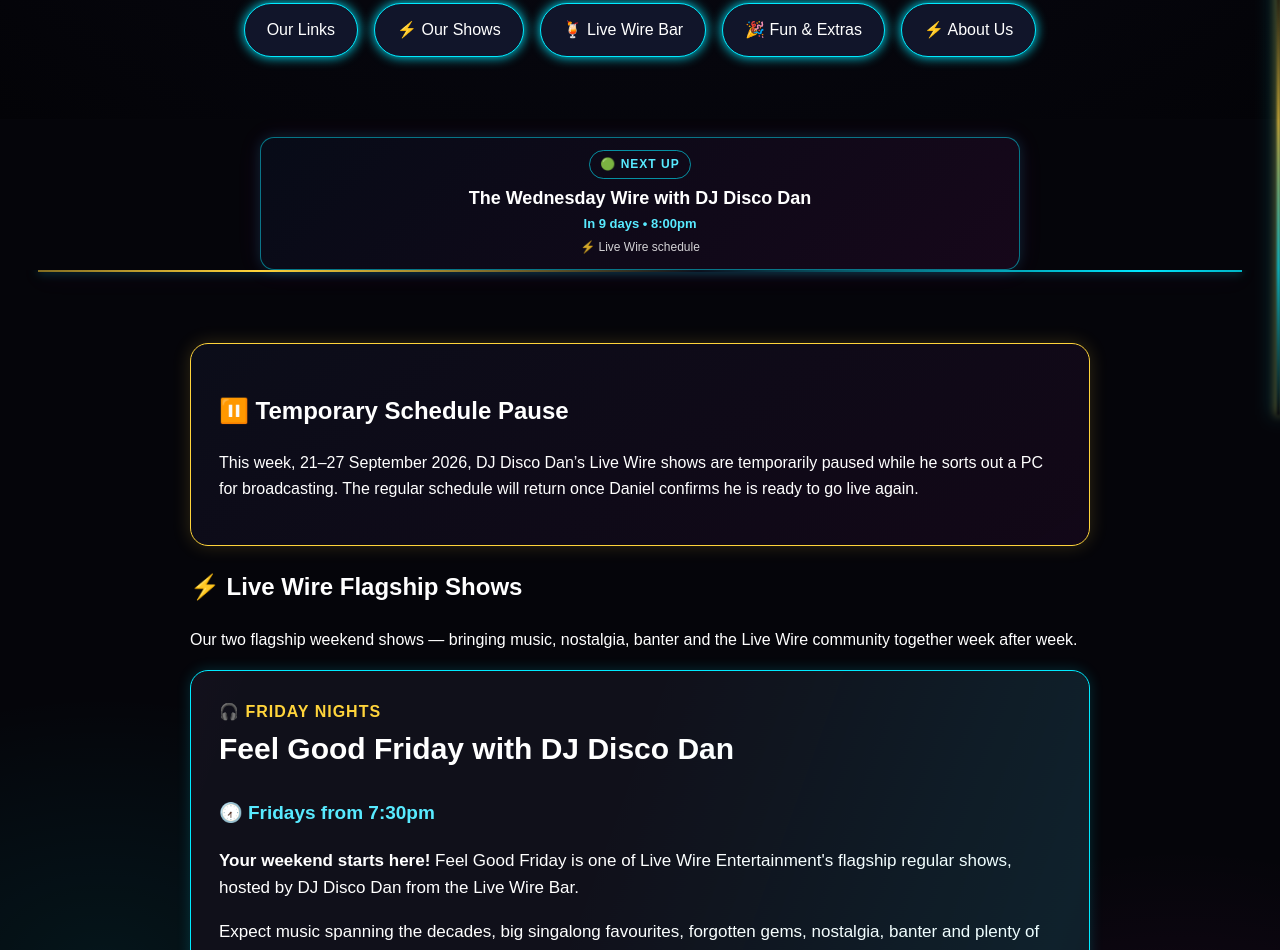
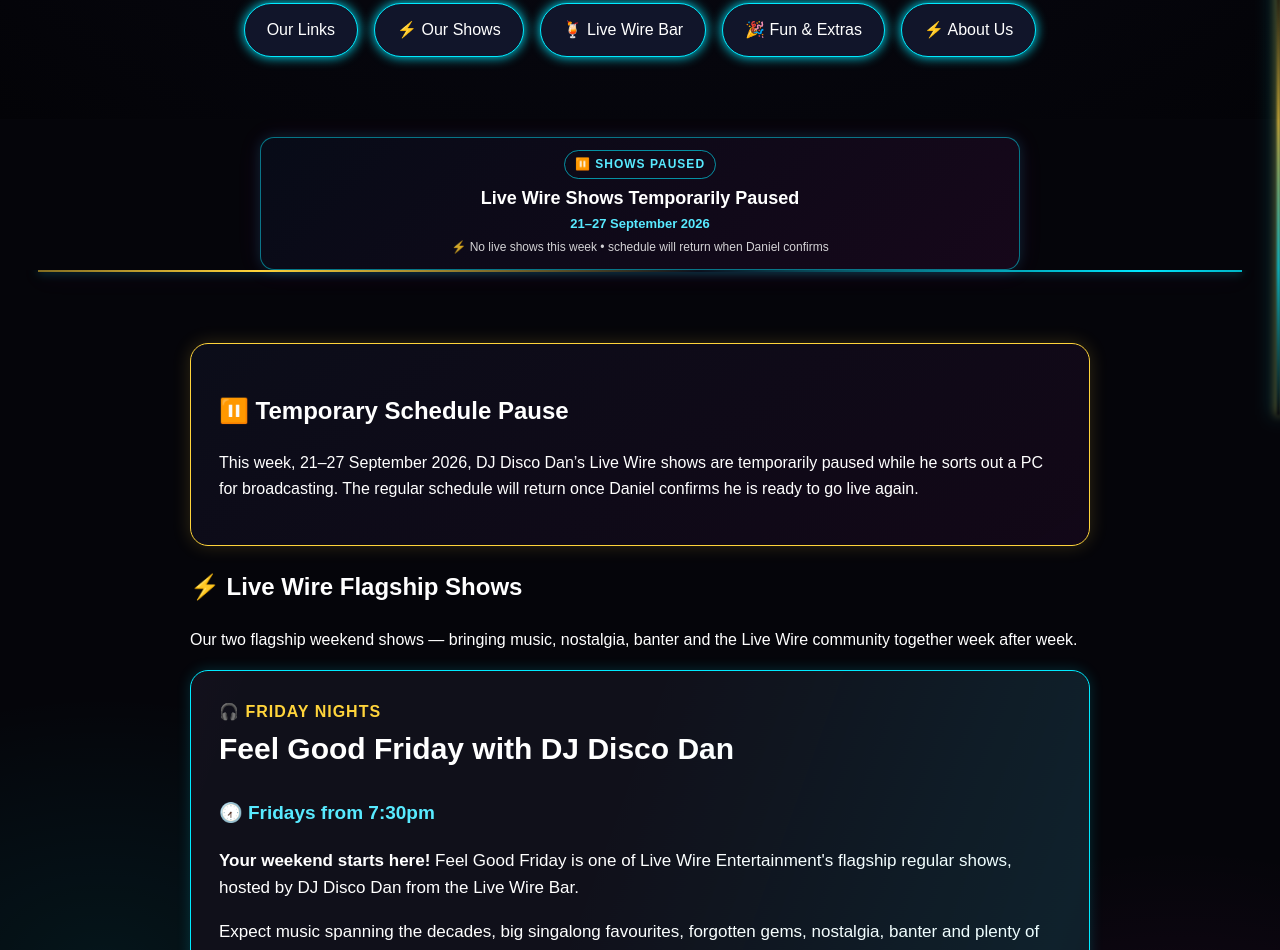
Before and after one commit to livewire2332/Live-Wire-Entertainment-website, a website: page index.html in a window 1280 px wide. Shown: the part 905-1855 px from the top of the page. Drawn offline with Linux system fonts and the light colour scheme; no server answers.

Commit message:
Reflect temporary show pause in live status box

```diff
--- a/index.html
+++ b/index.html
@@ -129,10 +129,13 @@ section:not(#shows)::after,section#shows::after{content:"";position:absolute;ins
     const now=new Date();
     const mins=now.getHours()*60+now.getMinutes();
     const day=now.getDay();
+    const iso=now.toISOString().slice(0,10);
+    const pauseActive=iso>='2026-09-21'&&iso<='2026-09-27';
     const today=showForDate(now);
 
     // Only treat a scheduled programme as LIVE when its actual window has started.
-    // If it overruns, keep its name while the stream remains connected.
+    // During the temporary pause week, no scheduled show is considered active.
+    // If a show overruns outside the pause, keep its name while the stream remains connected.
     let scheduledNow=null;
     if(day===3&&mins>=1200&&mins<1320) scheduledNow=['The Wednesday Wire with DJ Disco Dan','8:00pm'];
     if(day===5&&mins>=1170&&mins<1380) scheduledNow=['Feel Good Friday with DJ Disco Dan','7:30pm'];
@@ -144,13 +147,19 @@ section:not(#shows)::after,section#shows::after{content:"";position:absolute;ins
     // Friday can run into Saturday morning if it is still connected.
     if(day===6&&mins<450) scheduledNow=['Feel Good Friday with DJ Disco Dan','7:30pm'];
 
-    if(streamOnline&&scheduledNow){
+    if(streamOnline&&scheduledNow&&!pauseActive){
       currentLiveShow=scheduledNow;
-    }else if(!streamOnline){
+    }else if(!streamOnline||pauseActive){
       currentLiveShow=null;
     }
 
-    if(streamOnline){
+    if(pauseActive){
+      set('homeLivePill','⏸️ SHOWS PAUSED');
+      document.getElementById('homeLivePill')?.classList.remove('live');
+      set('homeLiveTitle','Live Wire Shows Temporarily Paused');
+      set('homeLiveTime','21–27 September 2026');
+      set('homeLiveNote','⚡ No live shows this week • schedule will return when Daniel confirms');
+    }else if(streamOnline){
       set('homeLivePill','🔴 LIVE NOW');
       document.getElementById('homeLivePill')?.classList.add('live');
       if(currentLiveShow){
```
